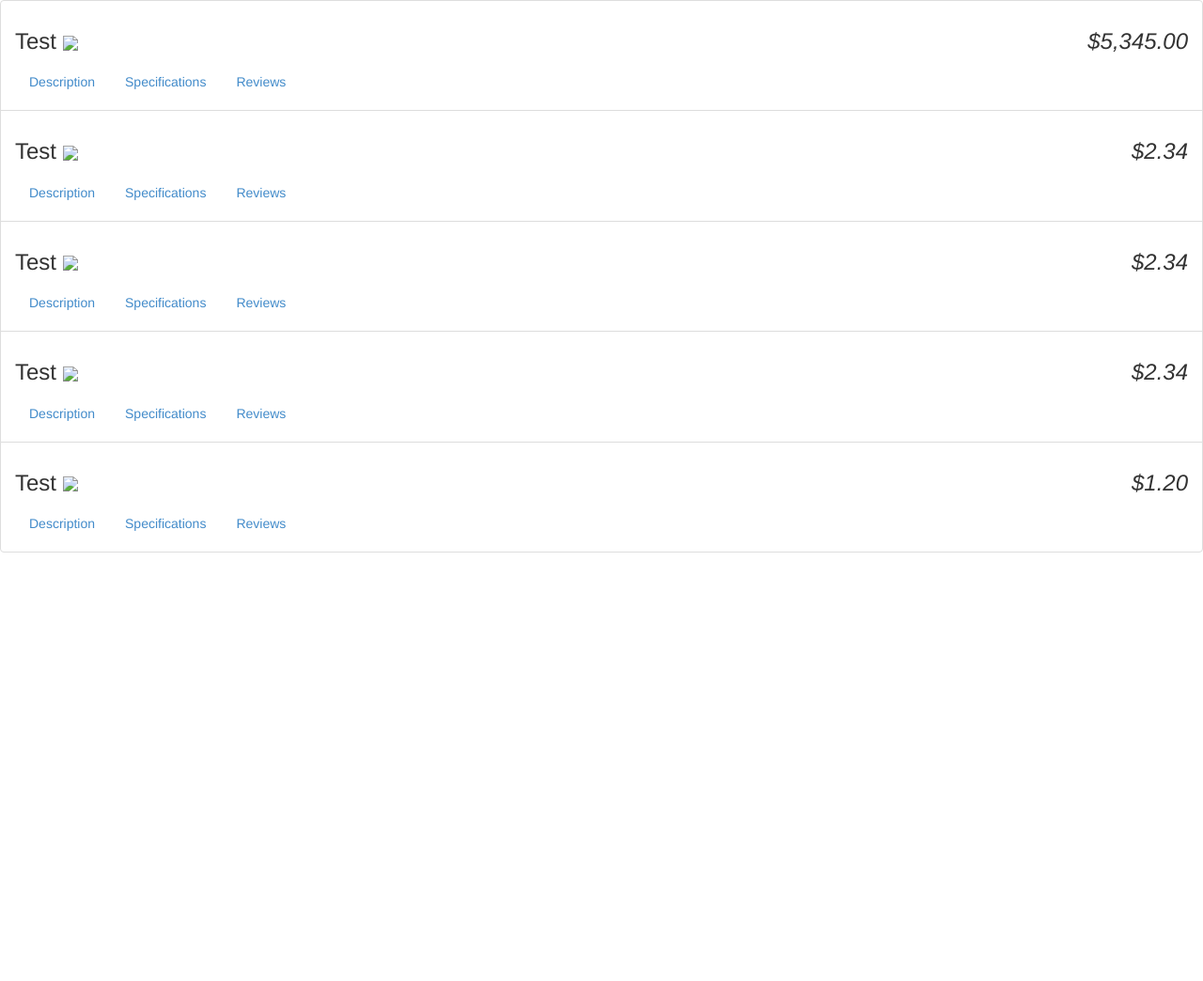
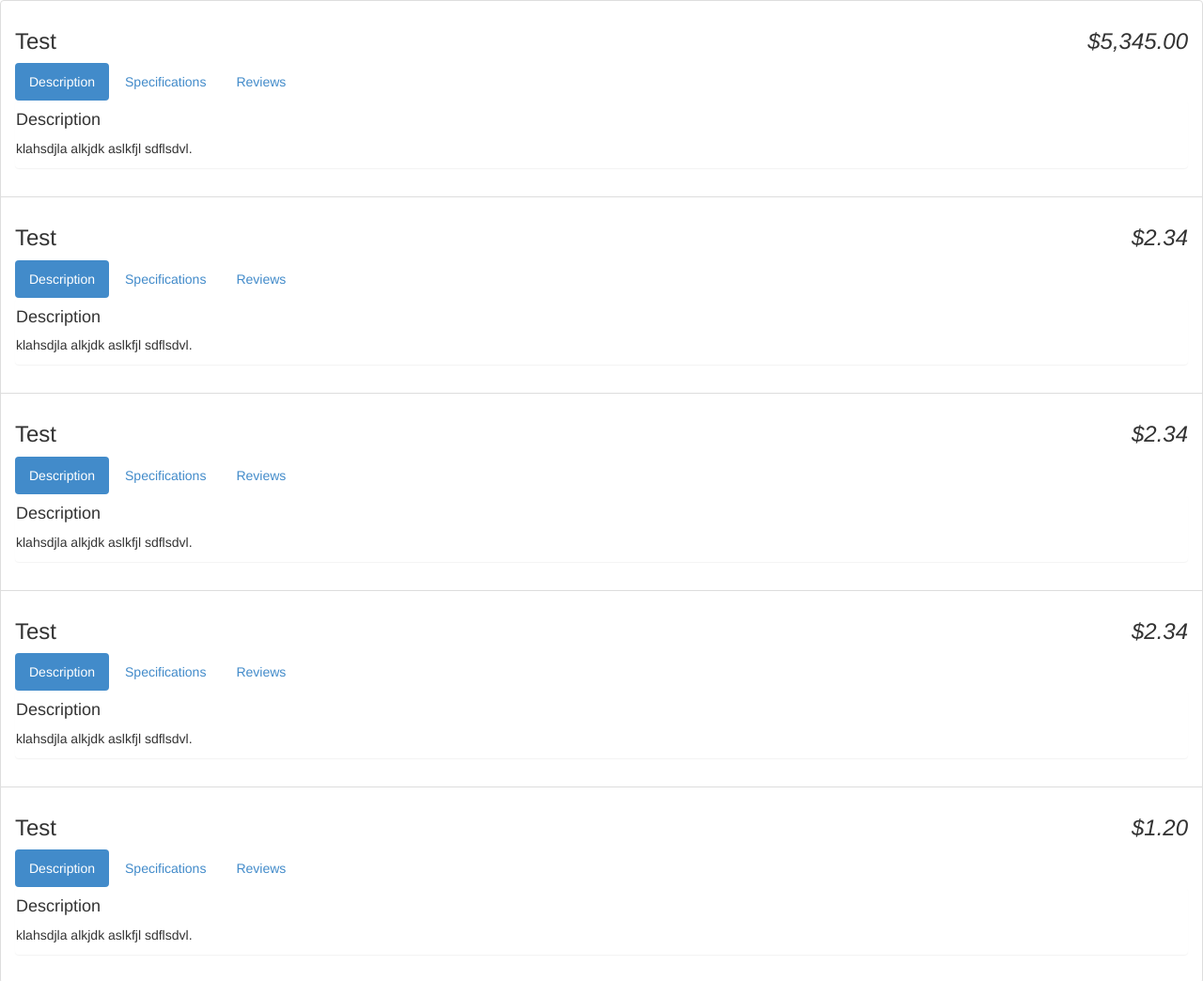
Before and after one commit to jhsc/Phasei, a plain HTML site: page index.html in a window 1280 px wide. Shown: the top 1044 px of the page at 94% size. Before the commit the page ends 800 px from the top, so only its background shows below. Drawn offline with Linux system fonts and the light colour scheme.

Commit message:
Fixed the panel tabs

```diff
--- a/app.js
+++ b/app.js
@@ -3,6 +3,17 @@
 
 	app.controller('StoreController', function(){
 		this.products = gems;
+	});
+
+	app.controller("PanelController", function(){
+		this.tab = 1;
+
+		this.selectTab = function(setTab){
+			this.tab = setTab;
+		};
+		this.isSelected = function(checkTab){
+			return this.tab === checkTab;
+		}
 	});
 
 	var gems = [
--- a/index.html
+++ b/index.html
@@ -9,16 +9,32 @@
 				<h3>
 					{{product.name}}
 					<em class="pull-right">{{product.price | currency}}</em>
-					<img ng-src="{{product.images[0].full"/>
+
 				</h3>
-				<section>
-				<ul class="nav nav-pills">
-					<li> <a href ng-click="tab = 1">Description</a></li>
-					<li> <a href ng-click="tab = 2">Specifications</a></li>
-					<li> <a ng-click="tab = 3">Reviews</a></li>
-				</ul>
-				{{tab}}
-			</section>
+				<section ng-controller="PanelController as panel">
+          <ul class="nav nav-pills">
+            <li ng-class="{ active: panel.isSelected(1) }">
+                    <a href ng-click="panel.selectTab(1)">Description</a>
+            </li>
+            <li ng-class="{ active: panel.isSelected(2)}">
+                    <a href ng-click="panel.selectTab(2)">Specifications</a> </li>
+            <li ng-class="{ active: panel.isSelected(3)}">
+                    <a href ng-click="panel.selectTab(3)">Reviews</a>
+            </li>
+          </ul>
+          <div class="panel" ng-show="panel.isSelected(1)">
+            <h4>Description</h4>
+            <p>{{product.description}}</p>
+          </div>
+          <div class="panel" ng-show="panel.isSelected(2)">
+            <h4>Specifications</h4>
+            <blockquote>None yet</blockquote>
+          </div>
+          <div class="panel" ng-show="panel.isSelected(3)">
+            <h4>Reviews</h4>
+            <blockquote>None yet</blockquote>
+          </div>
+	      </section>
 			</li>
 		</ul>
 		<script type="text/javascript" src="js/angular.min.js"></script>
```
